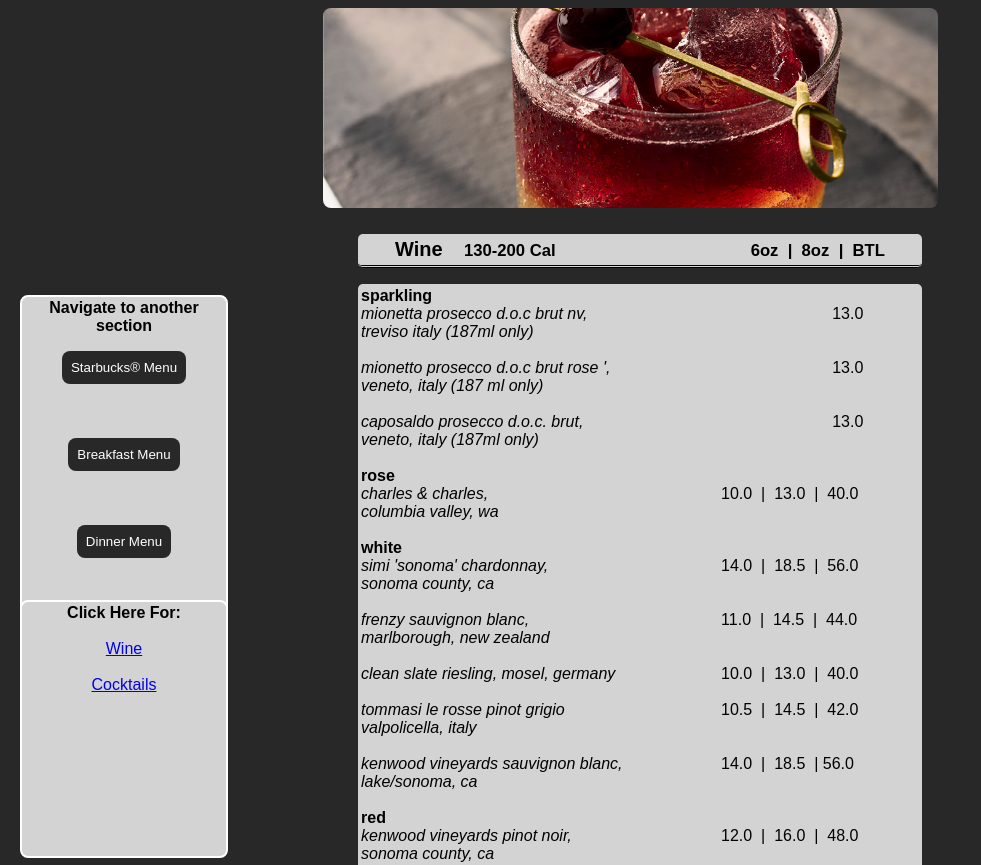
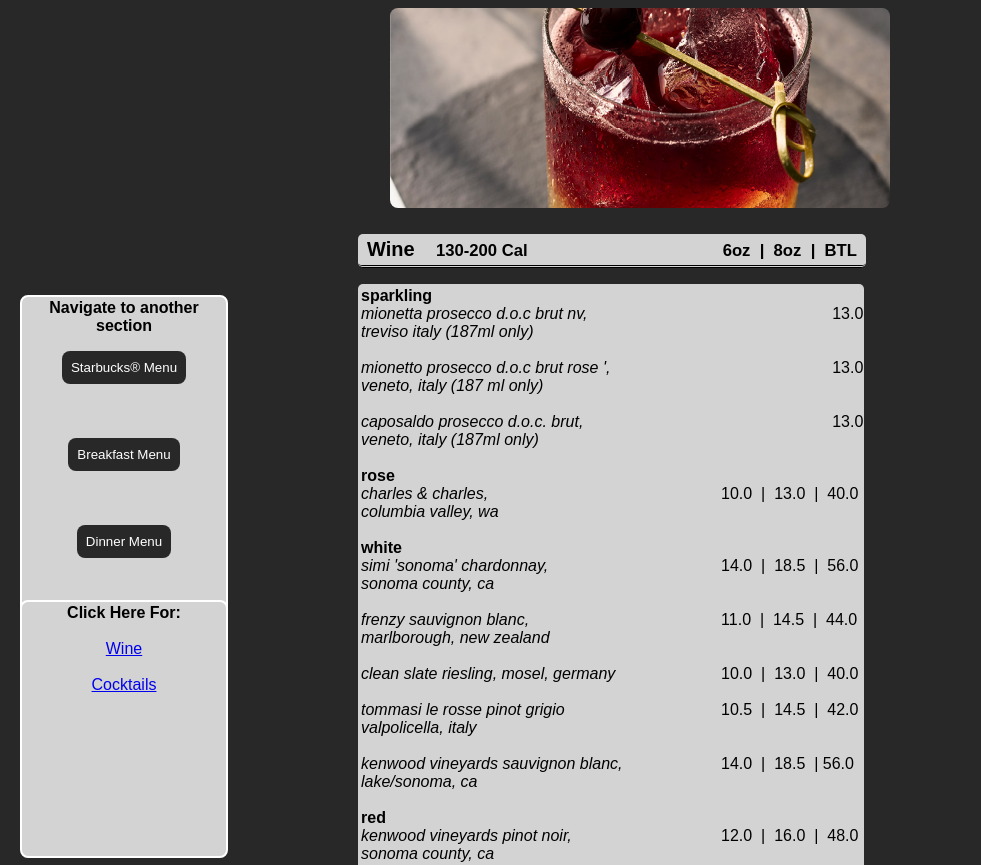
Before and after one commit to cyrbistro/cyrbistro.github.io, a plain HTML site: page drinksmenu.html in a window 1280 px wide. Shown: the top 865 px of the page, without its empty margins (0-981 px from the left). Drawn offline with Linux system fonts and the light colour scheme.

Commit message:
Update drinksmenu.html

```diff
--- a/drinksmenu.html
+++ b/drinksmenu.html
@@ -14,6 +14,7 @@ padding: 4px;
 border-radius: 4px
 text-align: left;
 border-radius: 5px;
+  width: 500px;
 }
 pre{
 font-family: sans-serif;
@@ -35,6 +36,7 @@ border-radius: 5px;
 padding: 3px;
 text-align: left;
 font-family: sans-serif;
+  width: 500px;
 }
 body{
 background-color: 282828;
@@ -49,12 +51,13 @@ position: static;
 text-align: center;
 }
 #headerimg{
-margin-left: 315px;
+margin-left: 350px;
 margin-right: 350px;
 margin-bottom: 10px;
 height: 200px;
 display: inline;
 border-radius: 8px;
+  width: 500px;
 }
 #anchorbuttons{
 display: inline-block;
```
